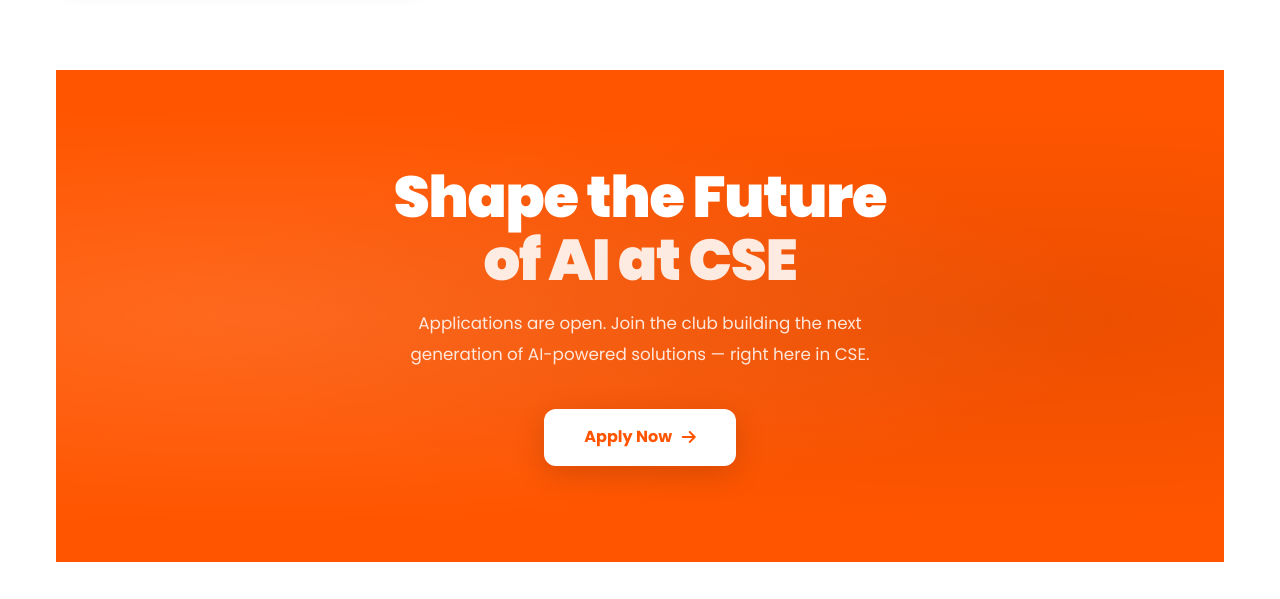
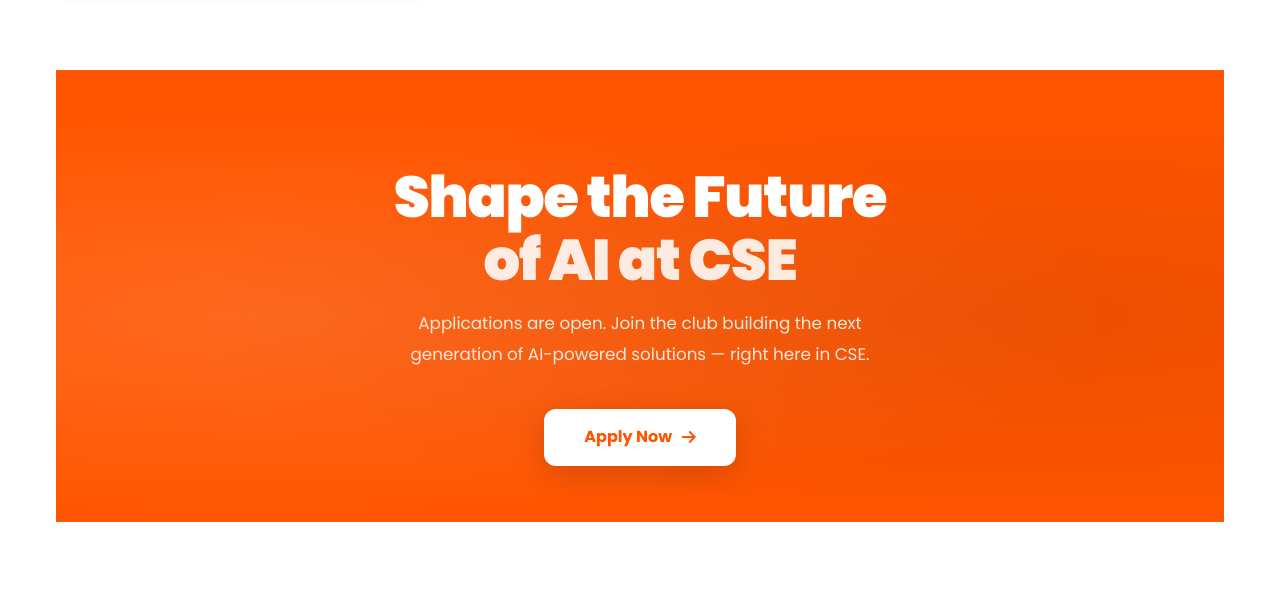
Before and after one commit to mindcraftaiclub-crypto/Website, a React (Vite) app: page / in a window 1280 px wide. Shown: the part 2132-2731 px from the top of the page. After the commit the page ends 2694 px from the top, so only its background shows below. Built offline with nearby package versions, Linux system fonts and the light colour scheme; no server answers; the database is empty.

Commit message:
CTA: full-bleed edge-to-edge orange, no margins

```diff
--- a/src/pages/Home.jsx
+++ b/src/pages/Home.jsx
@@ -449,11 +449,12 @@ export default function Home() {
       <section ref={ctaRef} style={{
         position: 'relative',
         overflow: 'hidden',
-        padding: '6rem 2rem',
+        padding: '6rem 4rem',
         textAlign: 'center',
-        marginLeft: 'calc(-50vw + 50%)',
-        marginRight: 'calc(-50vw + 50%)',
-        width: '100vw',
+        /* Break out of main-content padding on all sides */
+        marginLeft:   '-3.5rem',
+        marginRight:  '-3.5rem',
+        marginBottom: '-2.5rem',
         background: 'var(--orange)',
         ...reveal(ctaVis, 'up'),
       }}>
```
